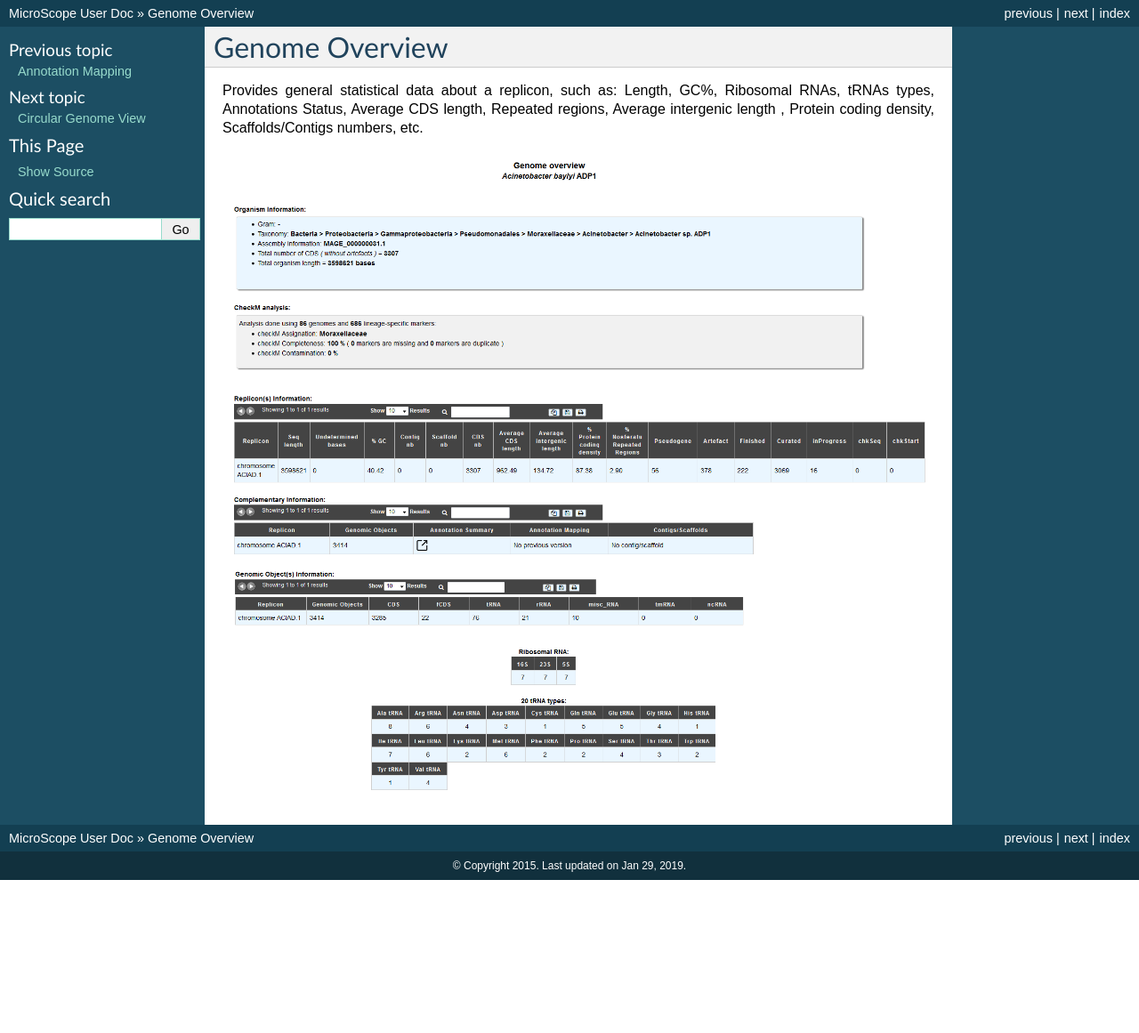
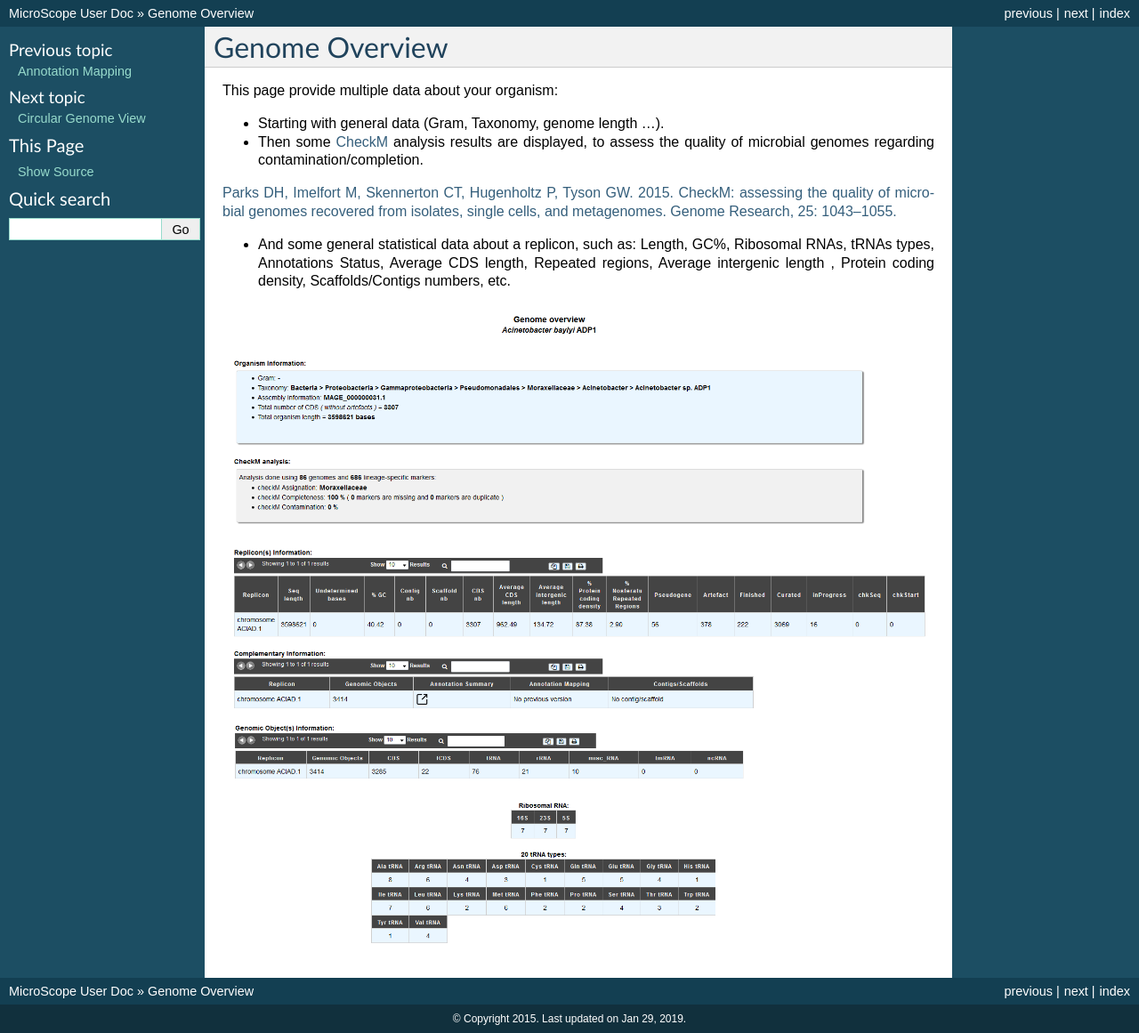
Before and after one commit to labgem/microscope-user-doc, a Sphinx documentation site: the page built from docs/content/genomic/overview.rst, in a window 1280 px wide. Shown: the whole page at 89% size. Built offline with Sphinx 7.4.7, drawn with Linux system fonts in a browser that asks for light colours; formulas are drawn with MathJax 3; before the commit the page ends 989 px from its top, so only the background shows below that.

Commit message:
Update overview.rst

```diff
--- a/docs/content/genomic/overview.rst
+++ b/docs/content/genomic/overview.rst
@@ -4,8 +4,14 @@
 Genome Overview
 ###############
 
+This page provide multiple data about your organism:
 
-Provides general statistical data about a replicon, such as: Length, GC%, Ribosomal RNAs, tRNAs types, Annotations Status, Average CDS length, Repeated regions, Average intergenic length , Protein coding density, Scaffolds/Contigs numbers, etc.
+* Starting with general data (Gram, Taxonomy, genome length ...).
+* Then some `CheckM <https://github.com/Ecogenomics/CheckM/wiki>`_ analysis results are displayed, to assess the quality of microbial genomes regarding contamination/completion.
+
+`Parks DH, Imelfort M, Skennerton CT, Hugenholtz P, Tyson GW. 2015. CheckM: assessing the quality of microbial genomes recovered from isolates, single cells, and metagenomes. Genome Research, 25: 1043–1055. <https://genome.cshlp.org/content/25/7/1043.short>`_
+
+* And some general statistical data about a replicon, such as: Length, GC%, Ribosomal RNAs, tRNAs types, Annotations Status, Average CDS length, Repeated regions, Average intergenic length , Protein coding density, Scaffolds/Contigs numbers, etc.
 
 
 .. image:: img/overview1.PNG
```
